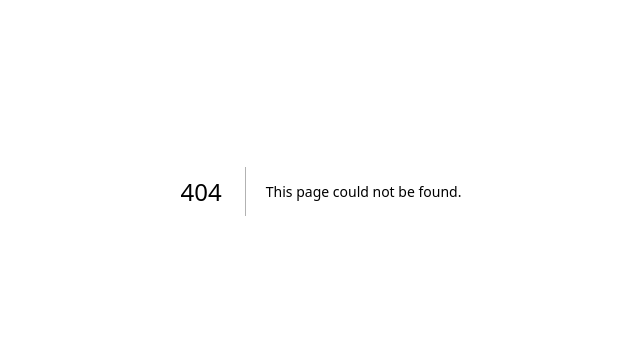
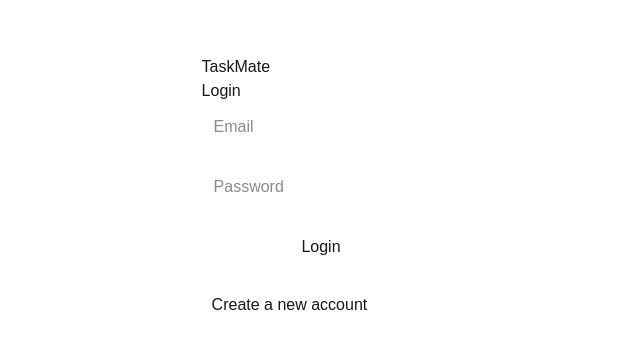
Before and after one commit to njoguemmanuel04-lgtm/taskmate, a Next.js app: page /auth in a window 1280 px wide. Before the commit this address had no page. Shown: the part 209-558 px from the top of the page, without its empty margins (319-959 px from the left). Built offline with nearby package versions, Linux system fonts and the light colour scheme.

Commit message:
Add TaskMate authentication

```diff
--- /dev/null
+++ b/app/auth/page.tsx
@@ -0,0 +1,79 @@
+"use client";
+
+import { useState } from "react";
+import { supabase } from "@/lib/supabase";
+
+export default function AuthPage() {
+  const [email, setEmail] = useState("");
+  const [password, setPassword] = useState("");
+  const [mode, setMode] = useState<"login" | "signup">("login");
+  const [message, setMessage] = useState("");
+
+  async function handleAuth() {
+    setMessage("");
+
+    if (mode === "signup") {
+      const { error } = await supabase.auth.signUp({
+        email,
+        password,
+      });
+
+      if (error) {
+        setMessage(error.message);
+        return;
+      }
+
+      setMessage("Account created. Check your email to confirm your account.");
+    } else {
+      const { error } = await supabase.auth.signInWithPassword({
+        email,
+        password,
+      });
+
+      if (error) {
+        setMessage(error.message);
+        return;
+      }
+
+      window.location.href = "/";
+    }
+  }
+
+  return (
+    <main style={{ padding: 40, maxWidth: 500, margin: "auto" }}>
+      <h1>TaskMate</h1>
+      <h2>{mode === "login" ? "Login" : "Create Account"}</h2>
+
+      <input
+        type="email"
+        placeholder="Email"
+        value={email}
+        onChange={(e) => setEmail(e.target.value)}
+        style={{ display: "block", width: "100%", padding: 12, marginBottom: 12 }}
+      />
+
+      <input
+        type="password"
+        placeholder="Password"
+        value={password}
+        onChange={(e) => setPassword(e.target.value)}
+        style={{ display: "block", width: "100%", padding: 12, marginBottom: 12 }}
+      />
+
+      <button onClick={handleAuth} style={{ padding: 12, width: "100%" }}>
+        {mode === "login" ? "Login" : "Sign Up"}
+      </button>
+
+      <button
+        onClick={() => setMode(mode === "login" ? "signup" : "login")}
+        style={{ marginTop: 12, padding: 10 }}
+      >
+        {mode === "login"
+          ? "Create a new account"
+          : "Already have an account? Login"}
+      </button>
+
+      {message && <p style={{ marginTop: 20 }}>{message}</p>}
+    </main>
+  );
+}
```
